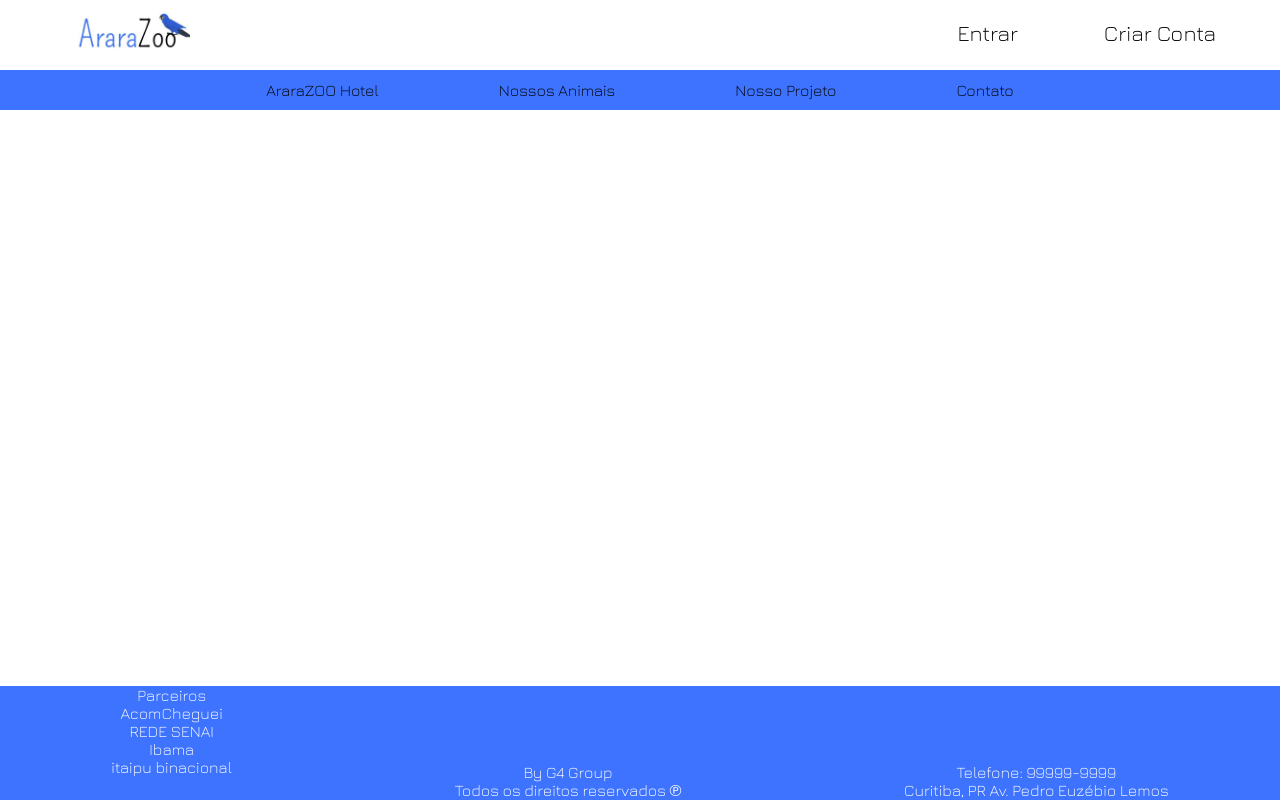
After one commit to 00julia/AraraZoo, a PHP site: template templates/footer.php in a window 1280 px wide. The commit adds this page. Run offline with PHP 8.4, Linux system fonts and the light colour scheme; the template is opened without the code that fills it, so the values that code supplies are empty.

Commit message:
Júlia P Mogi

```diff
--- /dev/null
+++ b/templates/footer.php
@@ -0,0 +1,43 @@
+
+</body>
+
+<footer class="azul-footer">
+    <div class="coluna">
+      <p>Parceiros</p>
+      <p>AcomCheguei</p>
+      <p>REDE SENAI</p>
+      <p>Ibama</p>
+      <p>itaipu binacional</p>
+
+    </div>
+    <div class="coluna2">
+      <p>By G4 Group </p>
+      <p>Todos os direitos reservados ℗</p>
+    </div>
+    <div class="coluna2">
+      <p>Telefone: 99999-9999 </p>
+      <p>Curitiba, PR Av. Pedro Euzébio Lemos</p>
+    </div>
+</footer>
+<style>
+    .azul-footer {
+    background-color: #3D73FF;
+    color: white;
+    display: flex;
+    justify-content: space-around;
+    padding: -3%;
+    width: 100%;
+    position: absolute;
+    bottom: 0;
+    margin: -8;
+   }
+
+   .coluna {
+    text-align: center;
+   }
+
+   .coluna2 {
+    text-align: center;
+    margin-top: 6%;
+   }
+</style>
--- a/templates/header.php
+++ b/templates/header.php
@@ -16,6 +16,7 @@
     <link href="https://fonts.googleapis.com/css2?family=Jura:wght@300&display=swap" rel="stylesheet">
     <!-- CSS  -->
     <link rel="stylesheet" href="<?= $BASE_URL ?>css/style.css">
+
 </head>
 <body>
     <div class="fixo">
```
